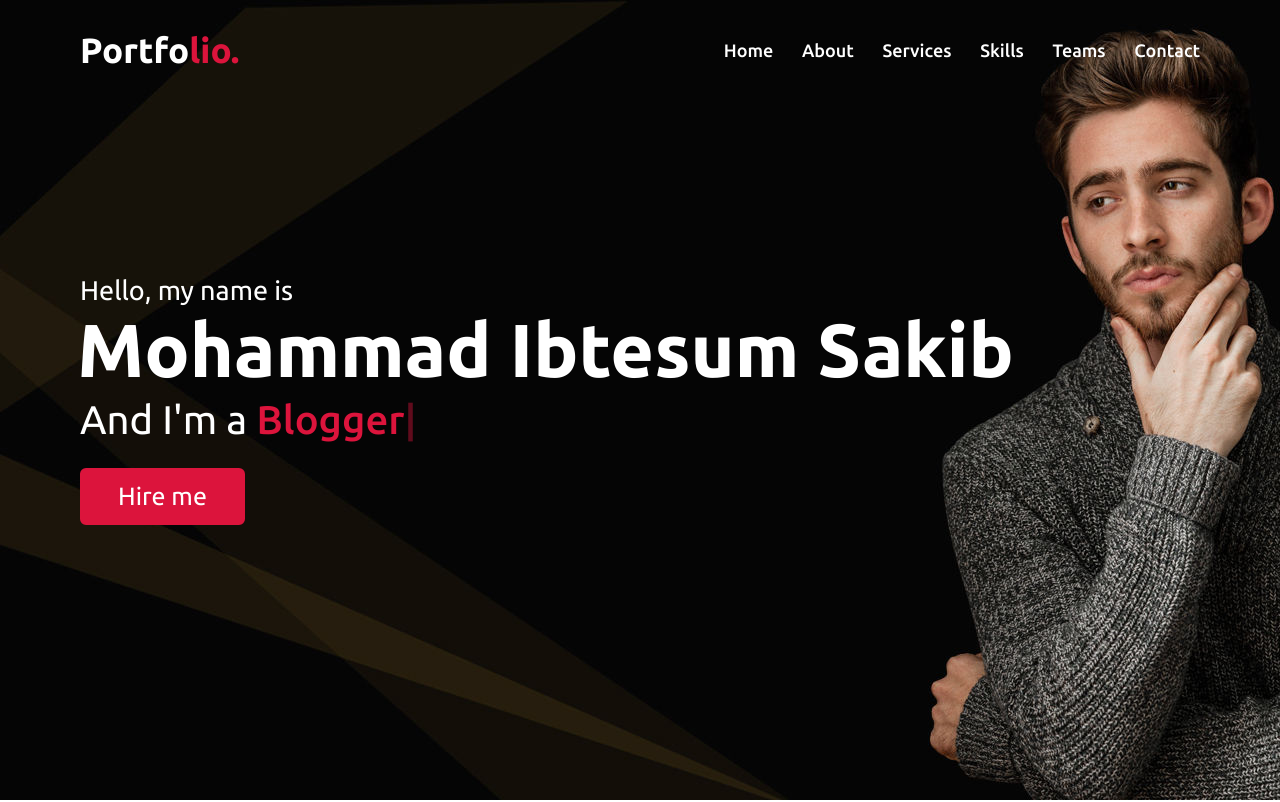
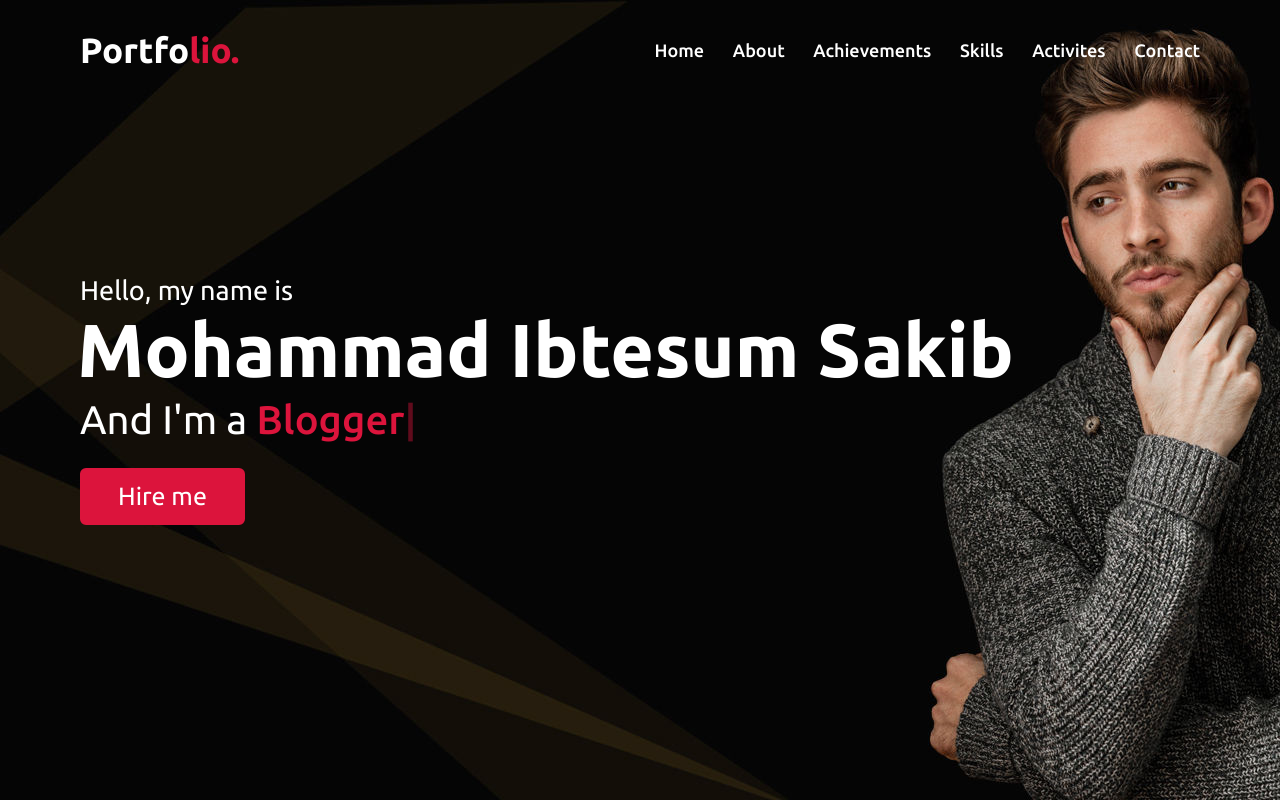
Before and after one commit to Ibtesum-Sakibmd/ibtesum-sakib.github.io, a plain HTML site: page index.html in a window 1280 px wide. Shown: the top 802 px of the page. Drawn offline with nearby package versions, Linux system fonts and the light colour scheme.

Commit message:
Update index.html
updated

```diff
--- a/index.html
+++ b/index.html
@@ -24,9 +24,9 @@
             <ul class="menu">
                 <li><a href="#home" class="menu-btn">Home</a></li>
                 <li><a href="#about" class="menu-btn">About</a></li>
-                <li><a href="#services" class="menu-btn">Services</a></li>
+                <li><a href="#services" class="menu-btn">Achievements</a></li>
                 <li><a href="#skills" class="menu-btn">Skills</a></li>
-                <li><a href="#teams" class="menu-btn">Teams</a></li>
+                <li><a href="#teams" class="menu-btn">Activites</a></li>
                 <li><a href="#contact" class="menu-btn">Contact</a></li>
             </ul>
             <div class="menu-btn">
@@ -236,7 +236,7 @@ Taking care of operational management</p>
             <div class="contact-content">
                 <div class="column left">
                     <div class="text">Get in Touch</div>
-                    <p>Lorem, ipsum dolor sit amet consectetur adipisicing elit. Dignissimos harum corporis fuga corrupti. Doloribus quis soluta nesciunt veritatis vitae nobis?</p>
+                    <p>Thank you so much for taking your time to visit here! Let's get in touch! </p>
                     <div class="icons">
                         <div class="row">
                             <i class="fas fa-user"></i>
```
